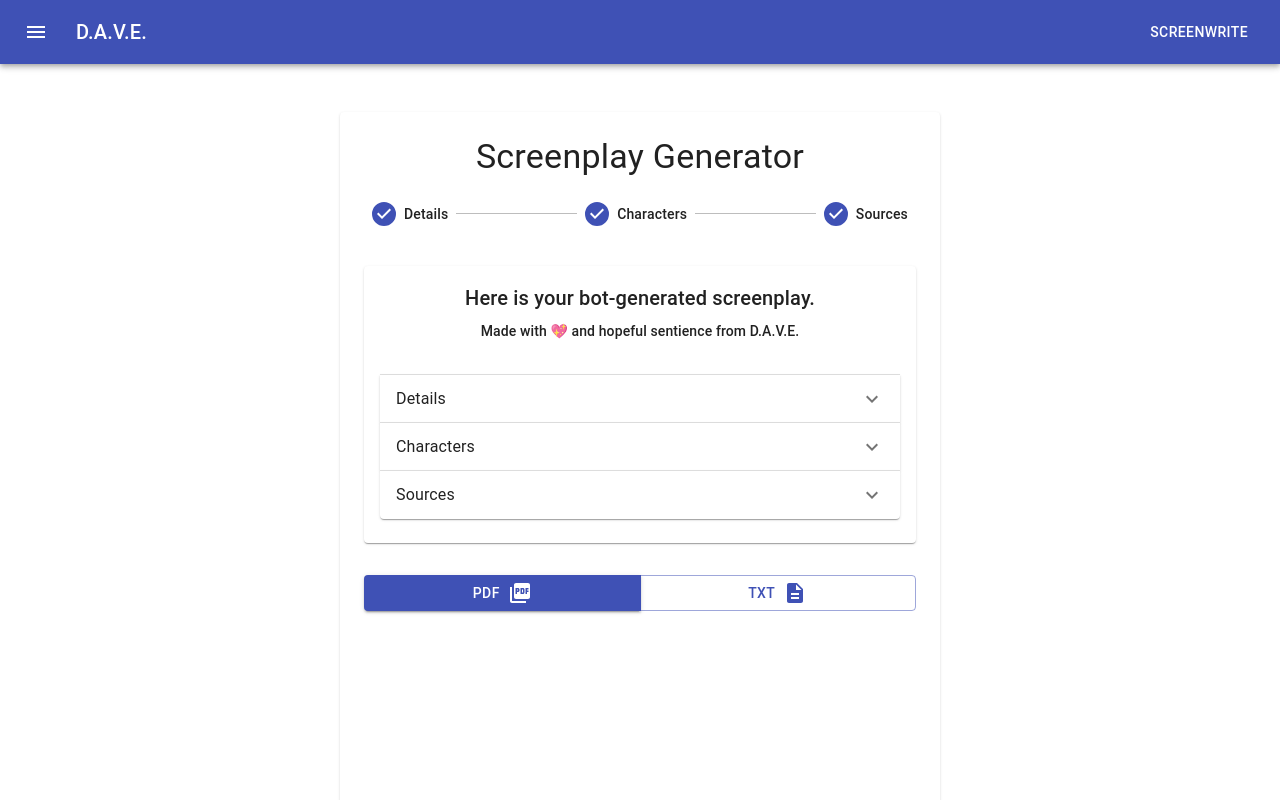
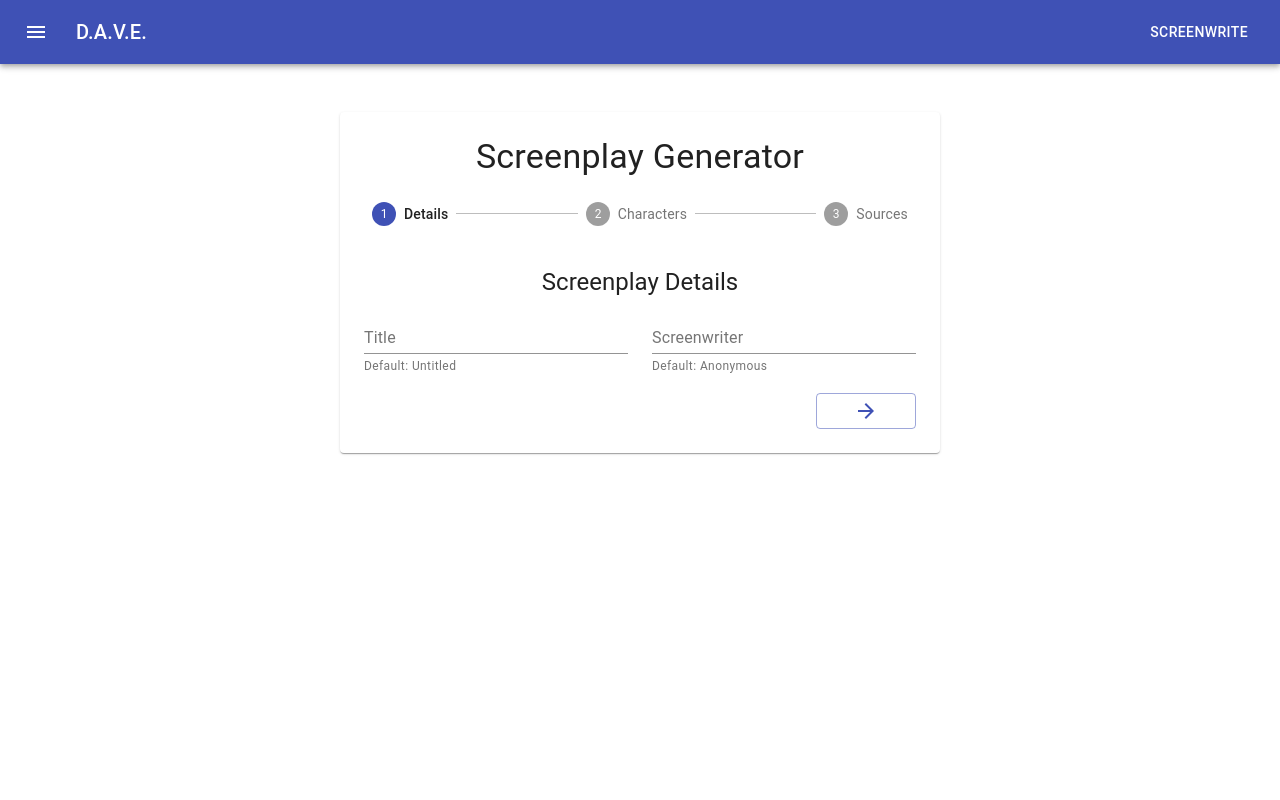
Before and after one commit to DED8IRD/D.A.V.E.web, a React (Create React App) app in the folder client/: page / in a window 1280 px wide. Shown: the top 800 px of the page. Built offline with nearby package versions, Linux system fonts and the light colour scheme; no server answers.

Commit message:
integrate detail view with server generated results

```diff
--- a/client/src/components/CharacterForm.tsx
+++ b/client/src/components/CharacterForm.tsx
@@ -22,7 +22,7 @@ const useStyles = makeStyles((theme: Theme) =>
       flexWrap: "wrap",
       padding: theme.spacing(0.5),
       margin: theme.spacing(3),
-      '& > *': {
+      "& > *": {
         margin: theme.spacing(0.5)
       }
     }
--- a/client/src/components/GeneratedScreenplay.tsx
+++ b/client/src/components/GeneratedScreenplay.tsx
@@ -22,87 +22,6 @@ interface GeneratedProps {
 
 const GeneratedScreenplay: React.FC<GeneratedProps> = ({ screenplay }) => {
   const classes = useStyles();
-  screenplay = {
-    title: "Star Wars",
-    screenwriter: "Jorge Luke Us",
-    characters: [
-      "Jar Jar Binks",
-      "Jabba the Hut",
-      "Tony #1",
-      "Tony #2",
-      "Tony #3",
-      "Tony #4",
-      "Tony #5",
-      "Tony #6"
-    ],
-    sources: {
-      "Star Wars A New Hope": {
-        genre: ["Action", "Fantasy", "Sci-Fi"],
-        id: 3320,
-        title: "Star Wars A New Hope"
-      },
-      "Star Wars Attack of the Clones": {
-        genre: ["Action", "Fantasy", "Sci-Fi"],
-        id: 3321,
-        title: "Star Wars Attack of the Clones"
-      },
-      "Star Wars Return of the Jedi": {
-        genre: ["Action", "Fantasy", "Sci-Fi"],
-        id: 3322,
-        title: "Star Wars Return of the Jedi"
-      },
-      "Star Wars Revenge of the Sith": {
-        genre: [
-          "Action",
-          "Comedy",
-          "Crime",
-          "Drama",
-          "Family",
-          "Fantasy",
-          "Horror",
-          "Mystery",
-          "Romance",
-          "Sci-Fi",
-          "Thriller",
-          "Western"
-        ],
-        id: 3323,
-        title: "Star Wars Revenge of the Sith"
-      },
-      "Star Wars The Empire Strikes Back": {
-        genre: ["Action", "Fantasy", "Sci-Fi"],
-        id: 3324,
-        title: "Star Wars The Empire Strikes Back"
-      },
-      "Star Wars The Force Awakens": {
-        genre: [
-          "Action",
-          "Comedy",
-          "Crime",
-          "Drama",
-          "Family",
-          "Fantasy",
-          "Horror",
-          "Mystery",
-          "Romance",
-          "Sci-Fi",
-          "Thriller",
-          "Western"
-        ],
-        id: 3325,
-        title: "Star Wars The Force Awakens"
-      },
-      "Star Wars The Phantom Menace": {
-        genre: ["Action", "Fantasy", "Sci-Fi"],
-        id: 3326,
-        title: "Star Wars The Phantom Menace"
-      }
-    },
-    generated: {
-      pdf: "http://localhost:8000/media/gen/temp/Star%20Wars.txt",
-      plaintext: "http://localhost:8000/media/gen/temp/Star%20Wars.txt"
-    }
-  };
 
   return (
     <Grid container>
--- a/client/src/components/ScreenplayForm.tsx
+++ b/client/src/components/ScreenplayForm.tsx
@@ -75,7 +75,7 @@ export const Context = createContext({
 const ScreenplayForm: React.FC = () => {
   const classes = useStyles();
   const [state, dispatch] = useReducer(reducer, initialForm);
-  const [activeStep, setActiveStep] = useState<number>(3);
+  const [activeStep, setActiveStep] = useState<number>(0);
   const [submitted, setSubmitted] = useState<boolean>(false);
   const [isLoading, setIsLoading] = useState<boolean>(false);
   const [screenplay, setScreenplay] = useState<Generated>({
```
